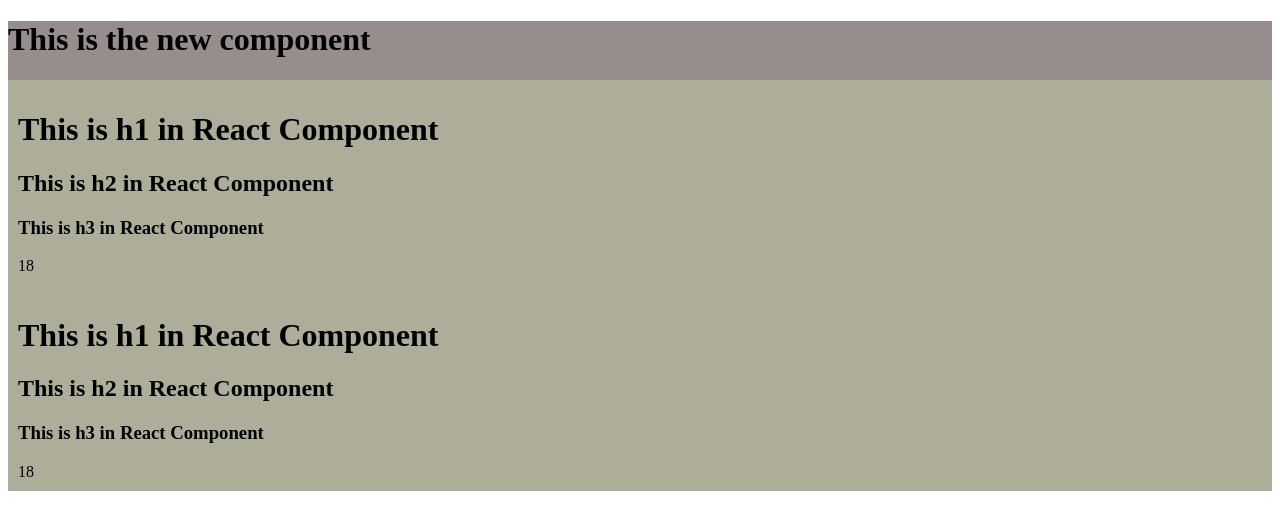
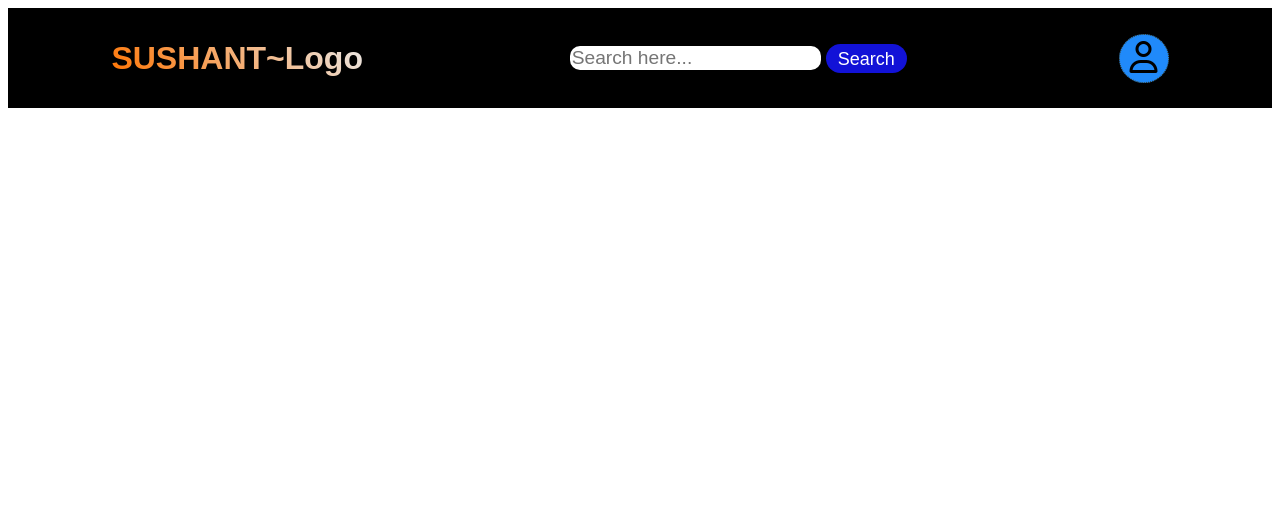
Before and after one commit to sushantkumbhar99/Namaste-React, a React (Vite) app: page / in a window 1280 px wide. Shown: the top 530 px of the page. Built offline with nearby package versions, Linux system fonts and the light colour scheme.

Commit message:
This is assginment problem of to make heading

```diff
--- a/App.js
+++ b/App.js
@@ -10,6 +10,9 @@ import  ReactDOM from 'react-dom/client';
 // const heading = React.createElement("div",{id:"parent"},"This is the inside in the child");
 
     //  const jsxHeading = <h1> Namaste React with sushant</h1>
+
+
+    // root element
     const root = ReactDOM.createRoot(document.getElementById("root"));
 
 //     const Title = () =>{
@@ -49,27 +52,42 @@ import  ReactDOM from 'react-dom/client';
 //Pass attributes into the tag in JSX
 
 
-const add = 9+9;
-const Title = () =>(
+// const add = 9+9;
+// const Title = () =>(
 
-         <div className='title'>
-           <h1>This is h1 in React Component</h1>
-           <h2>This is h2 in React Component</h2>
-           <h3>This is h3 in React Component</h3>
-           {add}
-        </div>
-)
+//          <div className='title'>
+//            <h1>This is h1 in React Component</h1>
+//            <h2>This is h2 in React Component</h2>
+//            <h3>This is h3 in React Component</h3>
+//            {/* {add} */}
+//         </div>
+// )
 
 
 //Composition of Component(Add a component inside another)
 
 
-const  Title2 = () => (
-     <div id='title2'>
-        <h1>This is the new component</h1>
-      {<Title/>}
-      {<Title></Title>}
-     </div>
+// const  Title2 = () => (
+//      <div id='title2'>
+//         <h1>This is the new component</h1>
+//       {<Title/>}
+//       {/* {<Title></Title>} */}
+//      </div>
+// )
+
+
+const Heading = ()=> (
+    <div id='header-main'>
+        <div className="header-logo">SUSHANT~Logo</div>
+        <div >
+            <input className="header-search" type="text" placeholder='Search here...'  />
+            <label htmlFor="">Search</label>
+        </div>
+        <div className="header-user">
+           <span><i class="fa-regular fa-user"></i></span>
+        </div>
+    </div>
 )
 
- root.render(<Title2/>);
+
+ root.render(<Heading/>);
--- a/index.css
+++ b/index.css
@@ -1,4 +1,4 @@
-.title
+/* .title
 {
     background-color: rgb(173, 173, 154);
     color: rgb(0, 0, 0);
@@ -11,4 +11,59 @@
     background-color: #978d8d;
     color: black;
 
+} */
+
+
+/* Assignment for creating heading in jsx with component */
+
+
+#header-main{
+    width: 100%;
+    height: 100px;
+    background-color: rgb(0, 0, 0);
+    display: flex;
+    justify-content: space-around;
+    align-items: center;
 }
+
+.header-logo{
+    font-weight: 600;
+    font-size: xx-large;
+    font-family: sans-serif;
+    background:   linear-gradient(45deg, #ff7300, #eaeaea);
+    -webkit-background-clip: text;
+    color: transparent;
+    background-clip: text;
+}
+
+
+.header-search{
+ font-size:larger;
+ border: none;
+ border-radius: 10px;
+
+
+}
+
+.header-search+label{
+
+    font-size:large ;
+    color: rgb(255, 255, 255);
+    margin: 5px ;
+    font-family: sans-serif;
+    border:  0px solid rgb(1, 1, 14);
+    padding: 4.5px 12px;
+    background-color: rgb(18, 18, 215);
+    border-radius: 30px;
+    cursor: pointer;
+}
+
+
+.header-user{
+    font-size: xx-large;
+    padding: 5px 10px;
+    border: 1px dotted rgb(58, 66, 46);
+    background-color: #208afa;
+    border-radius: 50%;
+    cursor: pointer;
+}
--- a/index.html
+++ b/index.html
@@ -4,6 +4,7 @@
     <meta charset="UTF-8">
     <meta name="viewport" content="width=device-width, initial-scale=1.0">
     <link rel="stylesheet" href="index.css">
+    <link rel="stylesheet" href="https://cdnjs.cloudflare.com/ajax/libs/font-awesome/6.5.1/css/all.min.css">
     <title>Namaste React</title>
 </head>
 <body>
```
Also changed, not shown: user.png (added), 1 other file (tests, documents, lock files or other folders).
